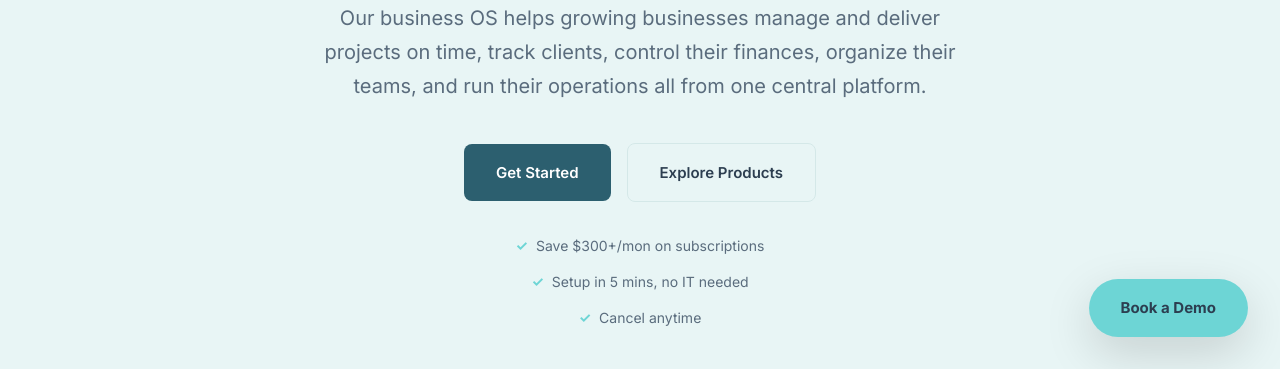
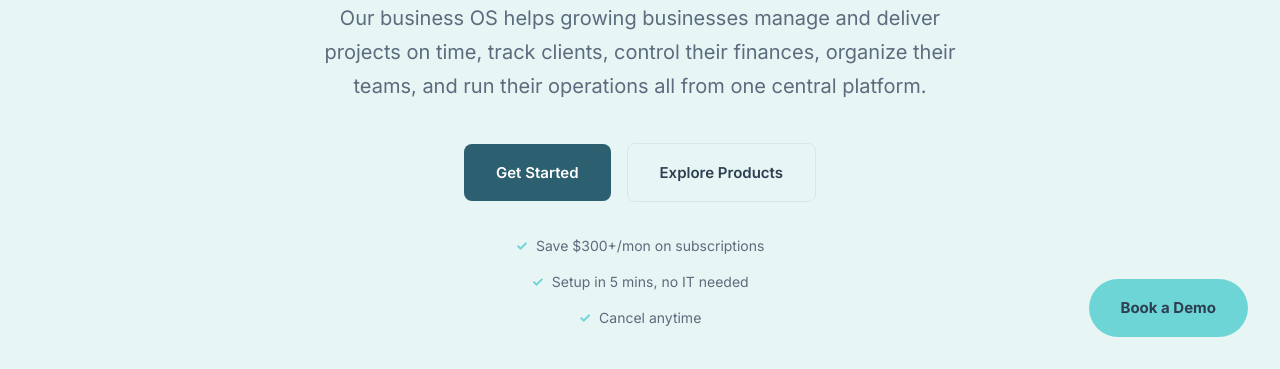
Before and after one commit to KavyaSreeA/Web, a plain HTML site: page index.html in a window 1280 px wide. Shown: the part 431-800 px from the top of the page. Drawn offline with Linux system fonts and the light colour scheme.

Commit message:
Remove shadow effects from floating button for minimal design

```diff
--- a/styles.css
+++ b/styles.css
@@ -110,15 +110,12 @@ nav ul li a.active {
     padding: 1rem 2rem;
     background: var(--primary);
     color: var(--text-primary);
-    box-shadow: var(--shadow-xl);
     font-weight: 700;
     border-radius: 50px;
 }
 
 .floating-cta .btn:hover {
     background: var(--primary-hover);
-    transform: translateY(-2px);
-    box-shadow: 0 12px 28px rgba(109, 213, 213, 0.4);
 }
 
 @media (max-width: 768px) {
```
